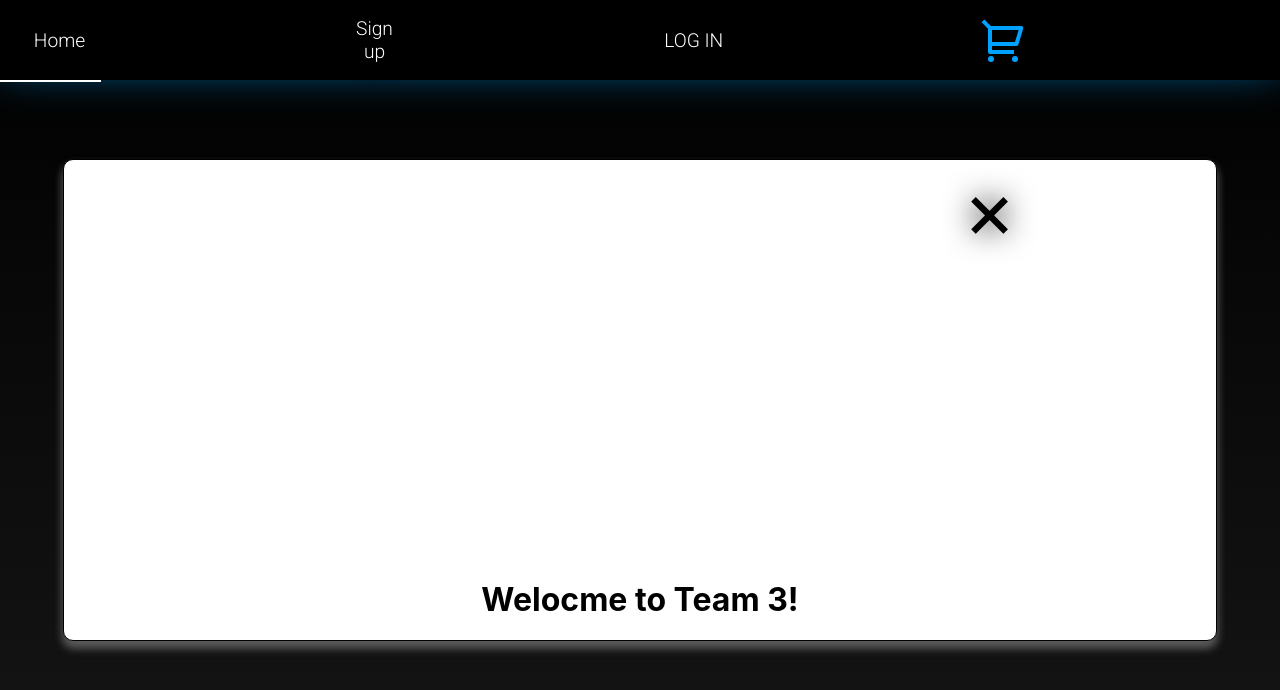
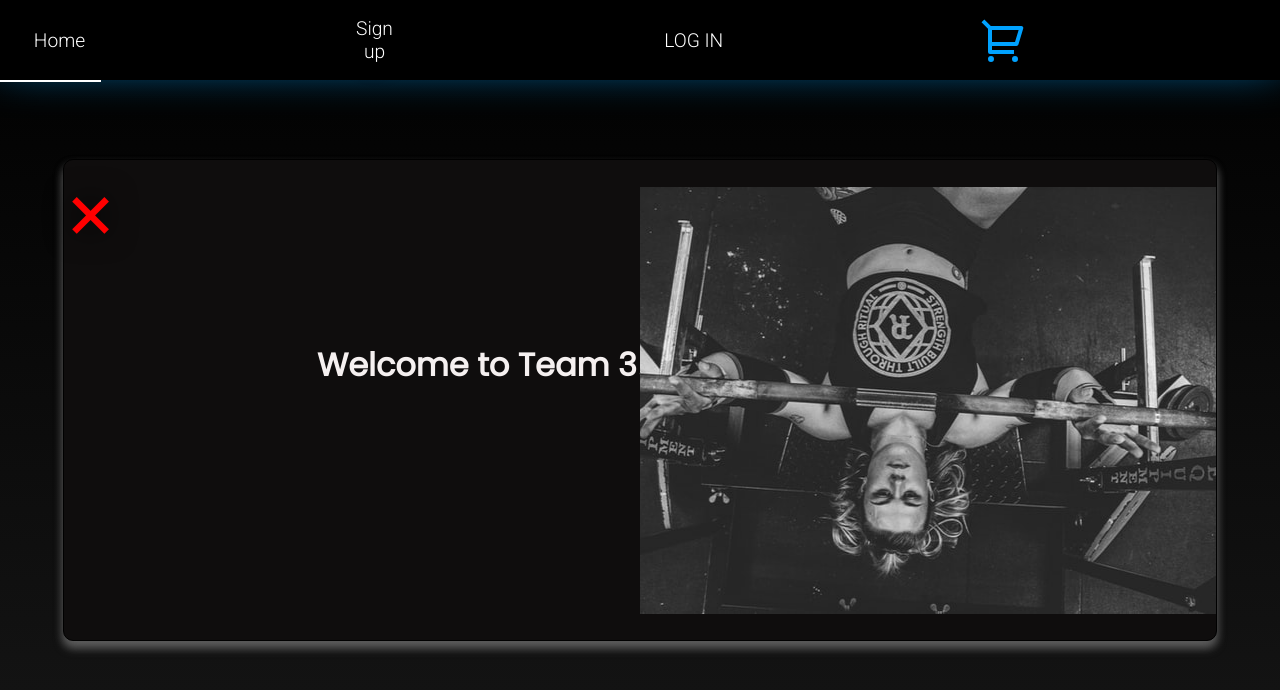
Before and after one commit to mz106/CN-Masters26-Final-Project-FE, a React (Create React App) app: page /signup in a window 1280 px wide. Both pictures are taken after typing "name@example.com", "Sample123" into the empty fields and a click on the button "SIGN UP". Shown: the top 690 px of the page. Built offline with nearby package versions, Linux system fonts and the light colour scheme; no server answers; a web font is replaced by a local one.

Commit message:
success card changes

```diff
--- a/src/components/Register/Register.css
+++ b/src/components/Register/Register.css
@@ -87,12 +87,10 @@
   width: 50%;
   display: flex;
   justify-content: space-evenly;
-  /* border: 1px solid red; */
 }
 
 .register-label {
   width: 30%;
-  /* border: 1px solid green; */
   text-align: left;
   /* margin-left: 2em; */
   font-family: 'Roboto', sans-serif;
@@ -101,7 +99,6 @@
 
 .register-input {
   /* margin-left: 10px; */
-  /* border: 1px solid gold; */
   text-align: center;
 }
 
@@ -125,3 +122,52 @@
   font-family: 'Roboto', sans-serif;
   font-weight: 300;
 }
+
+.register-success-content {
+  /* z-index: 2; */
+  width: 90vw;
+  /* flex-direction: column; */
+  /* justify-content: space-between; */
+  display: flex;
+  box-shadow: 0 5px 10px 0 rgba(83, 83, 83, 0.315), 0 7px 10px 0 rgb(97, 97, 97);
+  position: relative;
+  border-radius: 10px;
+  height: 60vh;
+  background-color: rgb(15, 13, 13);
+  border: black 1px solid;
+}
+
+.success-img {
+  flex-wrap: wrap;
+  flex-direction: column;
+  position: absolute;
+  top: 0;
+  left: 50%;
+  justify-content: space-between;
+  align-items: center;
+  width: 50%;
+  height: 100%;
+  display: flex;
+  flex-direction: column;
+  background: url("../images/success.jpg");
+  background-position: 80%;
+  background-repeat: no-repeat;
+  background-size: fill;
+}
+
+.success-title-container {
+  display: flex;
+  flex-direction: column;
+  justify-content: center;
+  height: 100%;
+}
+
+.close-btn {
+  color: rgb(245, 240, 240);
+}
+
+.register-success-title {
+  color: rgb(245, 240, 240);
+  font-family: 'Poppins', sans-serif;
+  margin-top: 55%;
+}
--- a/src/components/Register/RegisterSuccess.js
+++ b/src/components/Register/RegisterSuccess.js
@@ -4,7 +4,7 @@ import { Link } from "react-router-dom";
 
 const RegisterSuccess = () => {
   const logoStyle = {
-    color: "black",
+    color: "red",
     textDecoration: "none",
     fontSize: "80px",
     marginRight: "200px",
@@ -12,11 +12,14 @@ const RegisterSuccess = () => {
     justifyContent: "flex-end",
   };
   return (
-    <div className="register-Content">
+    <div className="register-success-content">
       <Link className="close-btn" style={logoStyle} to="/">
         ×
       </Link>
-      <h1>Welocme to Team 3!</h1>
+      <div classname="success-title-container">
+        <h1 className="register-success-title">Welcome to Team 3!</h1>
+      </div>
+      <div className="success-img"></div>
     </div>
   );
 };
```
Also changed, not shown: src/components/images/success.jpg (added).
